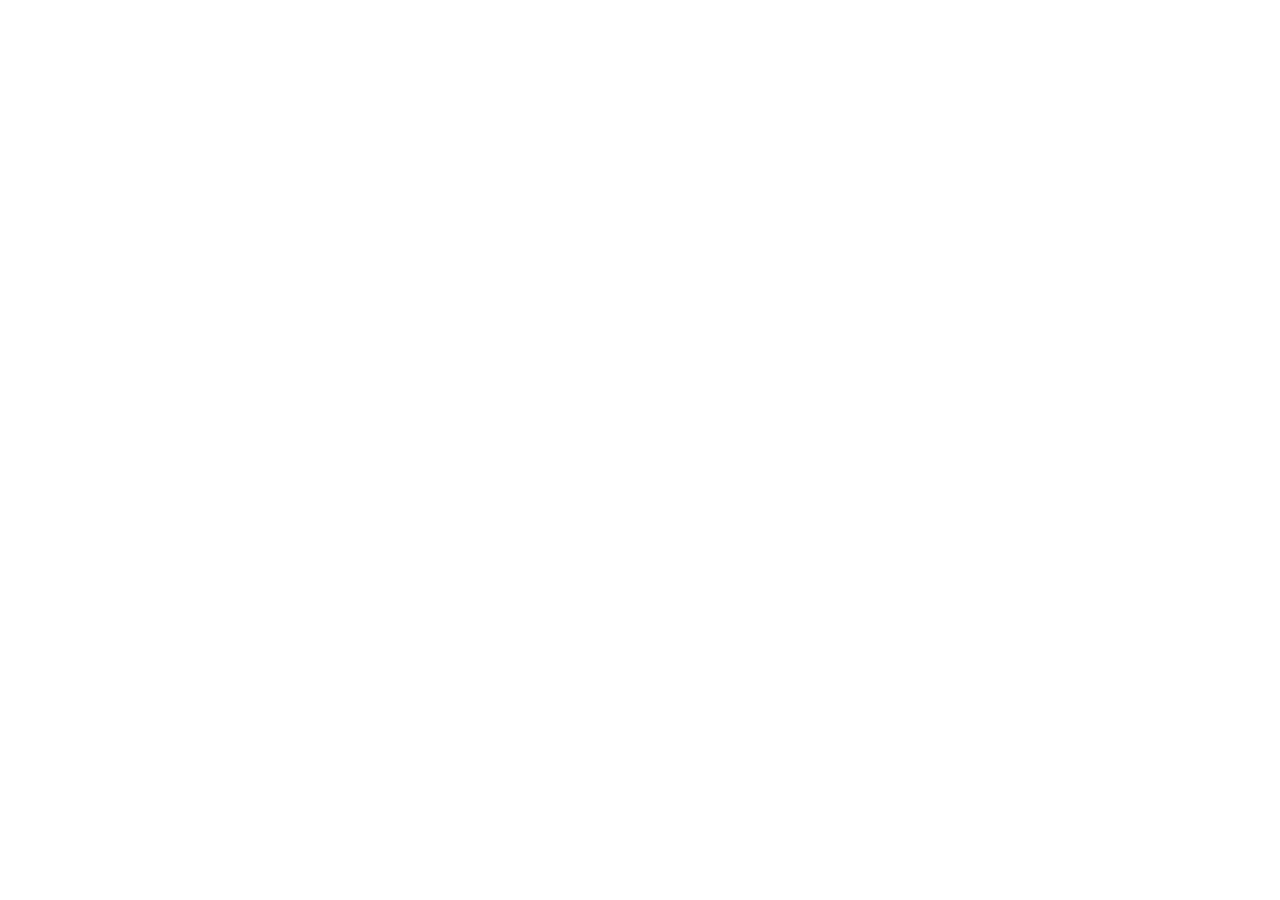
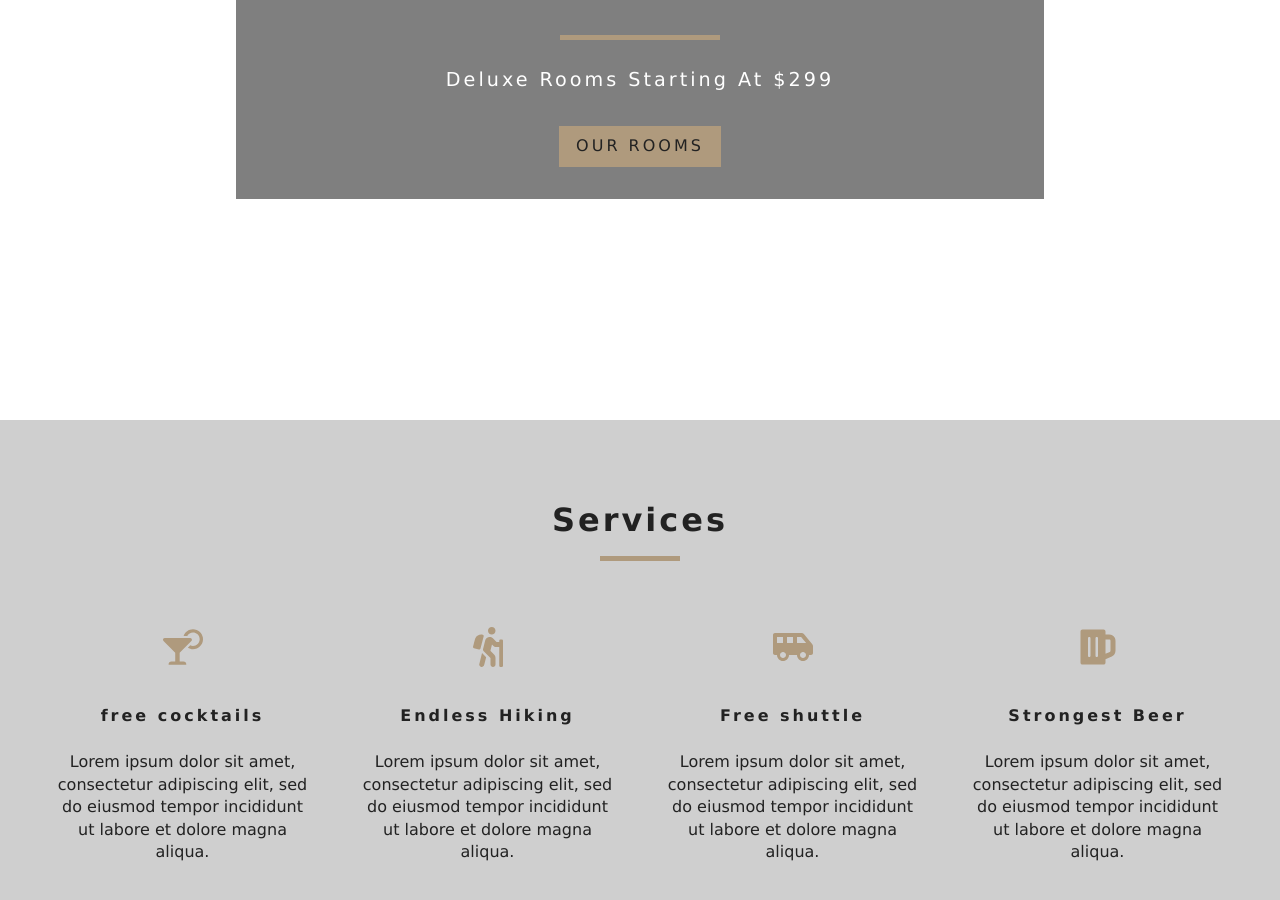
Before and after one commit to xurshedergashboyev/beach-resort, a React (Create React App) app: page / in a window 1280 px wide. Shown: the part 380-1280 px from the top of the page. Before the commit the page ends 800 px from the top, so only its background shows below. Built offline with nearby package versions, Linux system fonts and the light colour scheme.

Commit message:
Services component

```diff
--- /dev/null
+++ b/src/components/Banner.js
@@ -0,0 +1,14 @@
+import React from 'react'
+
+export default function Banner({children, title, subtitle}) {
+    return (
+        <div className="banner">
+            <h1>{title}</h1>
+            <div>
+
+            </div>
+            <p>{subtitle}</p>
+            {children}
+        </div>
+    )
+}
--- /dev/null
+++ b/src/components/Hero.js
@@ -0,0 +1,13 @@
+import React from 'react'
+
+export default function Hero({children, hero}) {
+    return (
+        <header className={hero}>
+            {children}
+        </header>
+    )
+}
+
+Hero.defaultProps = {
+    hero: "defaultHero"
+};
--- /dev/null
+++ b/src/components/Services.js
@@ -0,0 +1,49 @@
+import React, { Component } from 'react'
+import Title from './Title'
+import {FaCocktail, FaHiking, FaShuttleVan, FaBeer} from 'react-icons/fa'
+
+export default class Services extends Component {
+
+    state = {
+        services : [
+            {
+                icon: <FaCocktail />,
+                title: 'free cocktails',
+                info: "Lorem ipsum dolor sit amet, consectetur adipiscing elit, sed do eiusmod tempor incididunt ut labore et dolore magna aliqua. "
+            },
+            {
+                icon: <FaHiking />,
+                title: 'Endless Hiking',
+                info: "Lorem ipsum dolor sit amet, consectetur adipiscing elit, sed do eiusmod tempor incididunt ut labore et dolore magna aliqua. "
+            },
+            {
+                icon: <FaShuttleVan />,
+                title: 'Free shuttle',
+                info: "Lorem ipsum dolor sit amet, consectetur adipiscing elit, sed do eiusmod tempor incididunt ut labore et dolore magna aliqua. "
+            },
+            {
+                icon: <FaBeer />,
+                title: 'Strongest Beer',
+                info: "Lorem ipsum dolor sit amet, consectetur adipiscing elit, sed do eiusmod tempor incididunt ut labore et dolore magna aliqua. "
+            }
+        ]
+    }
+
+
+    render() {
+        return (
+            <section className="services">
+                <Title title="services" />
+                <div className="services-center">
+                    {this.state.services.map((item, index) => {
+                        return <article key={index} className="service">
+                            <span>{item.icon}</span>
+                            <h6>{item.title}</h6>
+                            <p>{item.info}</p>
+                        </article>
+                    })}
+                </div>
+            </section>
+        )
+    }
+}
--- /dev/null
+++ b/src/components/Title.js
@@ -0,0 +1,11 @@
+import React from 'react'
+
+export default function Title({title}) {
+    return (
+        <div className="section-title">
+            <h4>{title}</h4>
+            <div />
+
+        </div>
+    )
+}
--- a/src/pages/Error.js
+++ b/src/pages/Error.js
@@ -1,10 +1,19 @@
 import React, { Component } from 'react'
+import Hero from '../components/Hero'
+import Banner from '../components/Banner'
+import {Link} from 'react-router-dom'
 
 export default class Error extends Component {
     render() {
         return (
             <div>
-                Hello from Error page
+                <Hero>
+                    <Banner title="404" subtitle="page not found">
+                        <Link to='/' className="btn-primary">
+                            return home
+                        </Link>
+                    </Banner>
+                </Hero>
             </div>
         )
     }
--- a/src/pages/Home.js
+++ b/src/pages/Home.js
@@ -1,9 +1,20 @@
 import React from 'react'
-
+import Hero from '../components/Hero'
+import Banner from '../components/Banner'
+import {Link} from 'react-router-dom'
+import Services from '../components/Services'
 export default function Home() {
     return (
-        <div>
-            Hello from Home page
-        </div>
+        <>
+            <Hero>
+                <Banner title="luxurios rooms" subtitle="deluxe rooms starting at $299">
+                    <Link to='/rooms' className="btn-primary">
+                        Our Rooms
+                    </Link>
+                </Banner>
+            </Hero>
+            <Services />
+        </>
+
     )
 }
--- a/src/pages/Rooms.js
+++ b/src/pages/Rooms.js
@@ -1,9 +1,18 @@
 import React from 'react'
+import Hero from '../components/Hero'
+import Banner from '../components/Banner'
+import {Link} from 'react-router-dom'
 
-export default function Rooms() {
+const Rooms = () => {
     return (
-        <div>
-            Hello from Rooms page
-        </div>
+            <Hero hero="roomsHero">
+                <Banner title="our rooms">
+                    <Link to='/' className="btn-primary">
+                        return home
+                    </Link>
+                </Banner>
+            </Hero>
     )
 }
+
+export default Rooms
```
